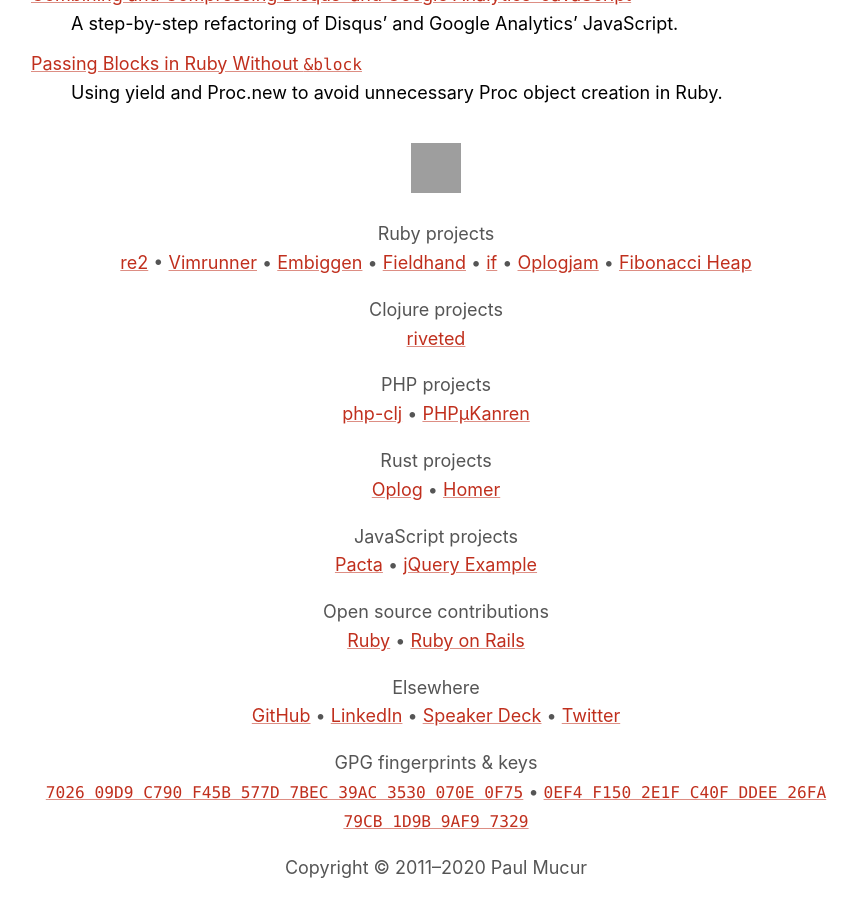
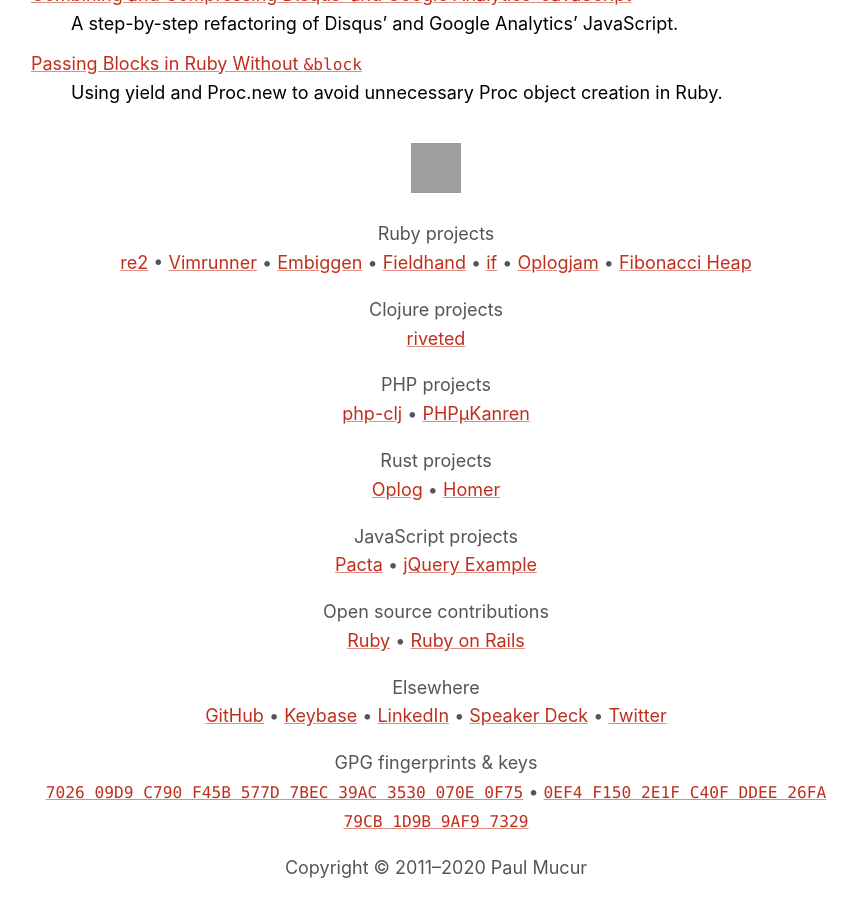
Before and after one commit to mudge/mudge.github.com, a Jekyll site: the page built from index.html, in a window 1280 px wide and 900 px high, scrolled down 3925 px. Shown: the whole window, without its empty margins (204-1061 px from the left). Built offline with Jekyll 4.4.1, drawn with Linux system fonts in a browser that asks for light colours; grey boxes are pictures that could not be loaded.

Commit message:
Add Keybase to footer

```diff
--- a/_includes/footer.html
+++ b/_includes/footer.html
@@ -37,6 +37,7 @@
   <h2>Elsewhere</h2>
   <p>
     <a href=//github.com/mudge>GitHub</a> &bull;
+    <a href=//keybase.io/mudge>Keybase</a> &bull;
     <a href=//www.linkedin.com/in/paulmucur/>LinkedIn</a> &bull;
     <a href=//speakerdeck.com/mudge>Speaker Deck</a> &bull;
     <a href=//twitter.com/mudge>Twitter</a>
```
